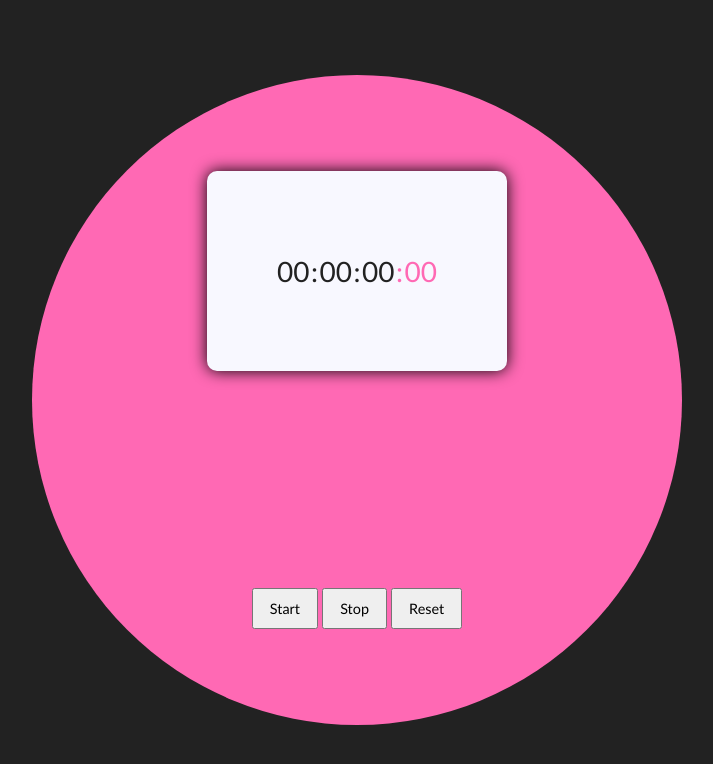
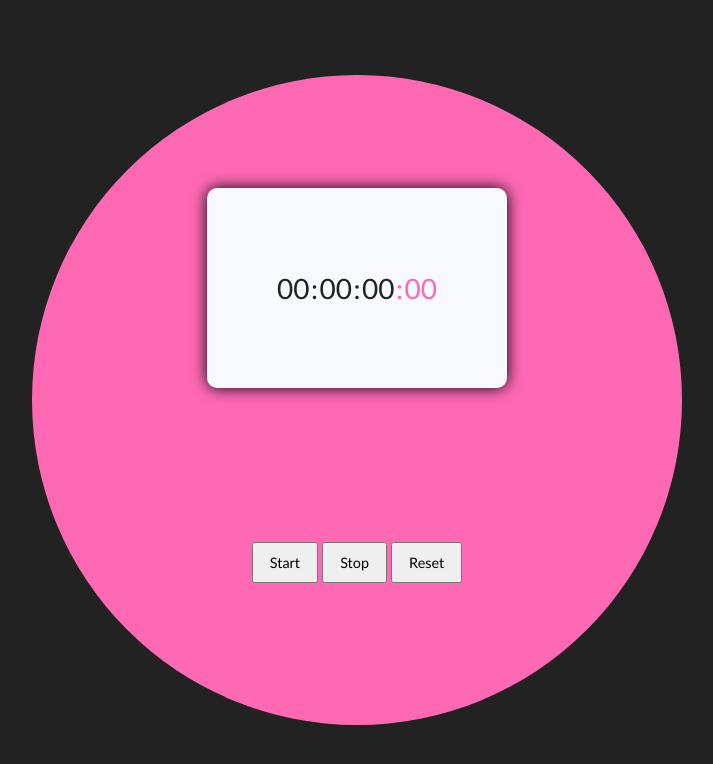
Before and after one commit to dennisbartol/Stop-watch, a plain HTML site: page stopwatch.html in a window 1280 px wide. Shown: the whole page, without its empty margins (283-996 px from the left). Drawn offline with Linux system fonts and the light colour scheme.

Commit message:
Update stopwatch.css

```diff
--- a/stopwatch.css
+++ b/stopwatch.css
@@ -57,7 +57,7 @@ body {
 
 .wrapper .buttons {
     text-align: center;
-    margin-top: 25px;
+    margin-top: -100px;
     border-radius: 5px;
 
 
```
